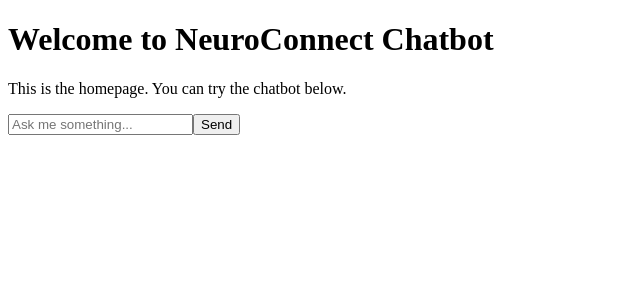
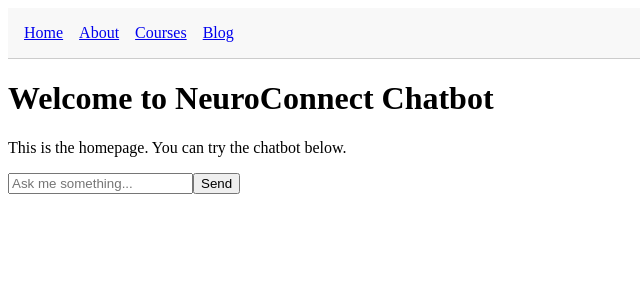
Before and after one commit to Quintin720/NeuroConnect-Chatbot-Clean, a Next.js app: page / in a window 1280 px wide. Shown: the top 300 px of the page, without its empty margins (0-640 px from the left). Built offline with nearby package versions, Linux system fonts and the light colour scheme.

Commit message:
add _app.tsx

```diff
--- a/components/NavBar.tsx
+++ b/components/NavBar.tsx
@@ -1 +1,14 @@
-export default function NavBar() { return <nav>NavBar</nav>; }
+import React from 'react';
+
+const NavBar = () => {
+  return (
+    <nav style={{ padding: '1rem', backgroundColor: '#f8f8f8', borderBottom: '1px solid #ccc' }}>
+      <a href="/" style={{ marginRight: '1rem' }}>Home</a>
+      <a href="/about" style={{ marginRight: '1rem' }}>About</a>
+      <a href="/courses" style={{ marginRight: '1rem' }}>Courses</a>
+      <a href="/blog">Blog</a>
+    </nav>
+  );
+};
+
+export default NavBar;
--- /dev/null
+++ b/pages/_app.tsx
@@ -0,0 +1,14 @@
+import React from 'react';
+import type { AppProps } from 'next/app';
+import NavBar from '../components/NavBar';
+
+function MyApp({ Component, pageProps }: AppProps) {
+  return (
+    <>
+      <NavBar />
+      <Component {...pageProps} />
+    </>
+  );
+}
+
+export default MyApp;
```
